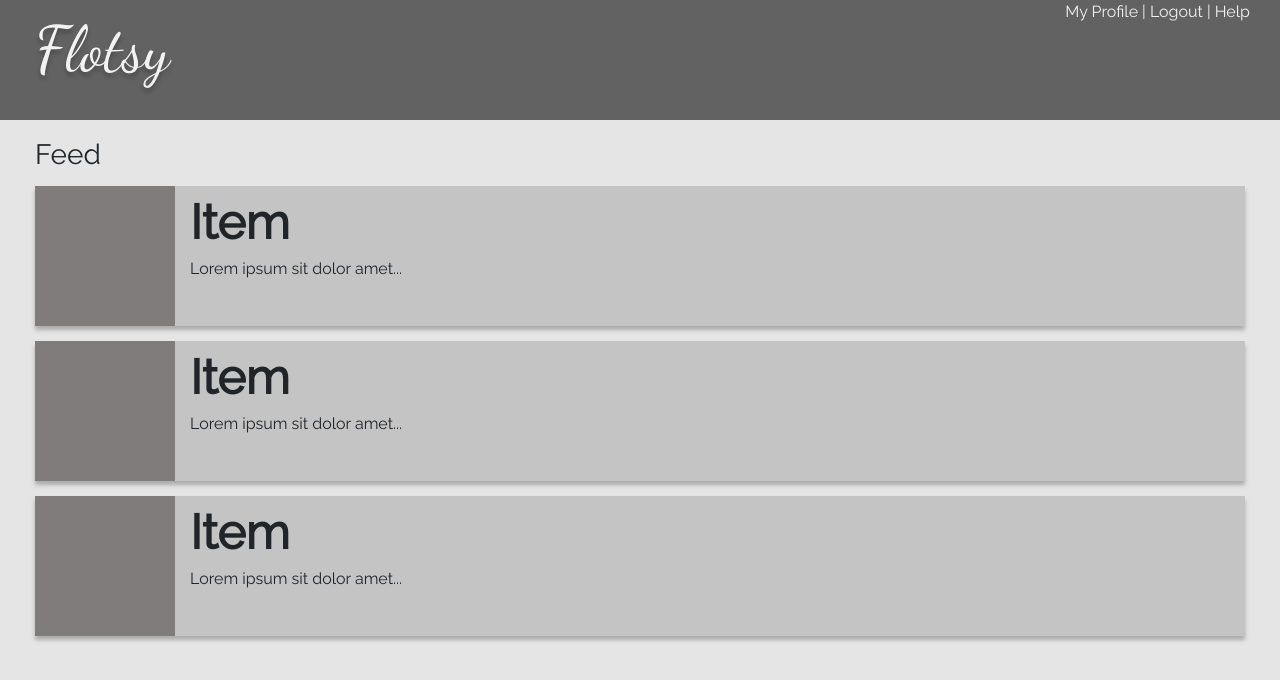
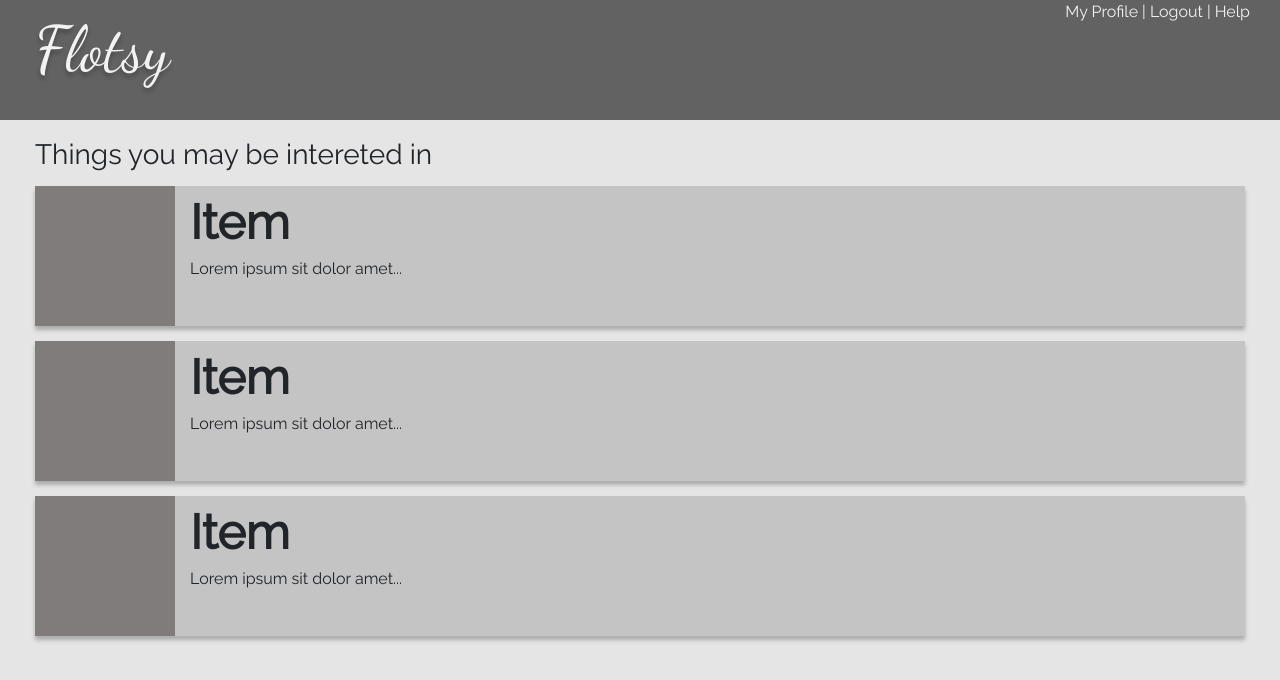
Before and after one commit to GlennDimaliwat/flotsy-ui, a plain HTML site: page listing_page.html in a window 1280 px wide. Drawn offline with nearby package versions, Linux system fonts and the light colour scheme.

Commit message:
Update listing page title again

```diff
--- a/listing_page.html
+++ b/listing_page.html
@@ -31,7 +31,7 @@
     <section class="row main">
         <div class="col listing">
             <div class="items_block">
-                <h3>Feed</h3>
+                <h3>Things you may be intereted in</h3>
                 <div class="row item">
                     <div class="col-2 item_photo"></div>
                     <div class="col item_description">
```
